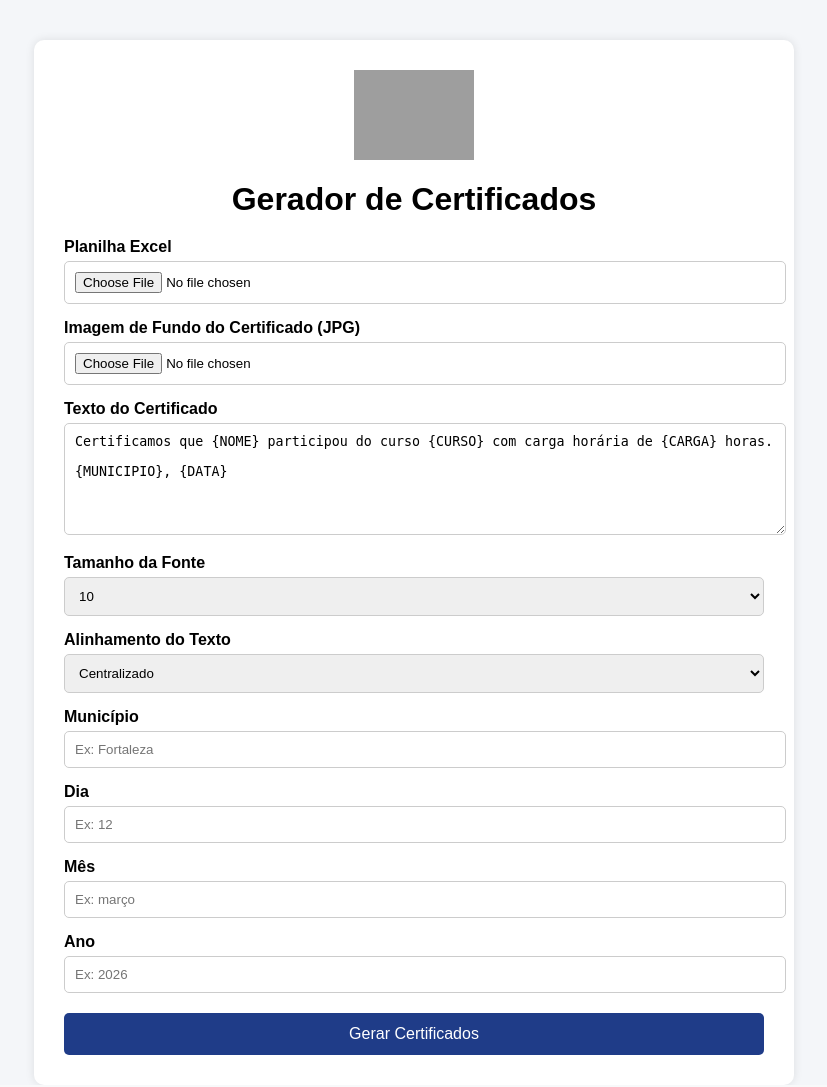
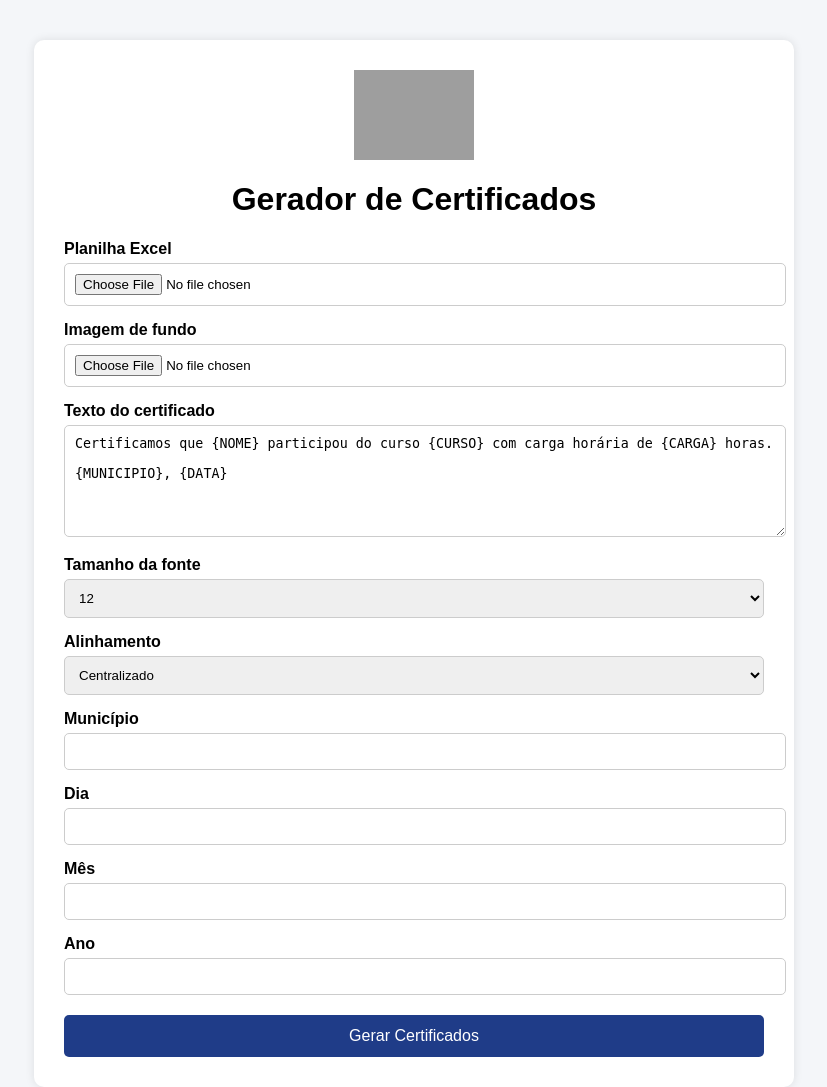
Before and after one commit to sildemberny-bit/certificados-app, a Flask app: page /certificados in a window 1280 px wide. Shown: the whole page, without its empty margins (226-1053 px from the left). Run offline with Flask 3, Linux system fonts and the light colour scheme; grey boxes are pictures that could not be loaded.

Commit message:
Update certificados.html

```diff
--- a/templates/certificados.html
+++ b/templates/certificados.html
@@ -2,7 +2,7 @@
 <html>
 <head>
 
-<title>Emitte - Gerador de Certificados</title>
+<title>Emitte - Gerador</title>
 
 <style>
 
@@ -10,7 +10,6 @@ body{
 font-family:Arial;
 background:#f4f6f9;
 margin:0;
-padding:0;
 }
 
 .container{
@@ -25,13 +24,12 @@ box-shadow:0 0 10px rgba(0,0,0,0.1);
 
 h1{
 text-align:center;
-margin-bottom:20px;
 }
 
 label{
-font-weight:bold;
 display:block;
 margin-top:15px;
+font-weight:bold;
 }
 
 input, textarea, select{
@@ -82,56 +80,46 @@ margin-bottom:10px;
 <label>Planilha Excel</label>
 <input type="file" name="excel" required>
 
-<label>Imagem de Fundo do Certificado (JPG)</label>
+<label>Imagem de fundo</label>
 <input type="file" name="fundo" required>
 
-<label>Texto do Certificado</label>
+<label>Texto do certificado</label>
 
-<textarea name="texto" rows="6" required>
+<textarea name="texto" rows="6">
 Certificamos que {NOME} participou do curso {CURSO} com carga horária de {CARGA} horas.
 
 {MUNICIPIO}, {DATA}
 </textarea>
 
-<label>Tamanho da Fonte</label>
+<label>Tamanho da fonte</label>
 
 <select name="tamanho">
-
-<option value="10">10</option>
-<option value="11">11</option>
 <option value="12">12</option>
-<option value="13">13</option>
 <option value="14">14</option>
-<option value="15">15</option>
 <option value="16">16</option>
-<option value="17">17</option>
 <option value="18">18</option>
-<option value="19">19</option>
 <option value="20">20</option>
-
 </select>
 
-<label>Alinhamento do Texto</label>
+<label>Alinhamento</label>
 
 <select name="alinhamento">
-
 <option value="centro">Centralizado</option>
 <option value="esquerda">Esquerda</option>
 <option value="direita">Direita</option>
-
 </select>
 
 <label>Município</label>
-<input name="municipio" placeholder="Ex: Fortaleza">
+<input type="text" name="municipio">
 
 <label>Dia</label>
-<input name="dia" placeholder="Ex: 12">
+<input type="text" name="dia">
 
 <label>Mês</label>
-<input name="mes" placeholder="Ex: março">
+<input type="text" name="mes">
 
 <label>Ano</label>
-<input name="ano" placeholder="Ex: 2026">
+<input type="text" name="ano">
 
 <button type="submit">
 Gerar Certificados
```
